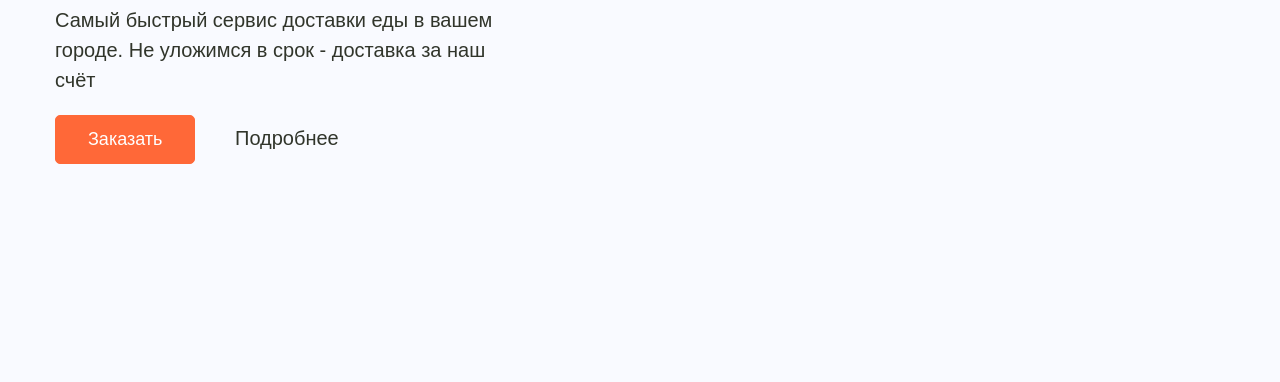
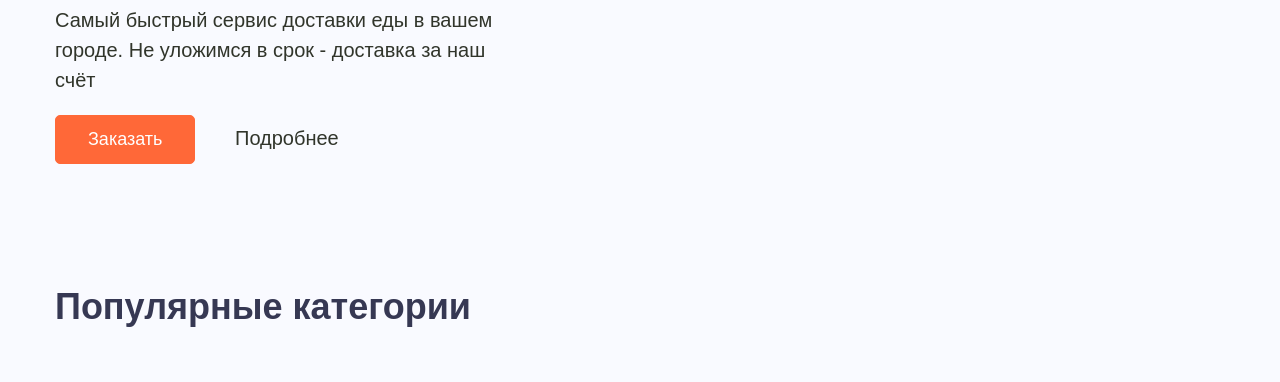
Before and after one commit to GithubKopylova/Simple-Food, a website: page app/index.html in a window 1280 px wide. Shown: the part 516-898 px from the top of the page. Drawn offline with nearby package versions, Linux system fonts and the light colour scheme; files that its build step writes are made by us from their sources.

Commit message:
changed the font

```diff
--- a/app/index.html
+++ b/app/index.html
@@ -90,6 +90,14 @@
               <img class= hero__img src="images/Hero-Guy.png" alt="доставщик еды на мотоцикле">
             </div>
           </div>
+        </div>
+      </section>
+
+      <section class="popular-categories">
+        <div class="container">
+          <h2 class="title">
+            Популярные категории
+          </h2>
         </div>
       </section>
 
--- a/app/scss/_fonts.scss
+++ b/app/scss/_fonts.scss
@@ -20,7 +20,7 @@
 
 @font-face {
   font-family: 'Rubik-Medium';
-  font-weight: 500;
+  font-weight: 600;
   font-style: normal;
   src:  local('Rubik-Medium'),
         url('../fonts/Rubik-Medium.woff2') format (woff2),
--- a/app/scss/_vars.scss
+++ b/app/scss/_vars.scss
@@ -20,7 +20,7 @@ $title:                     #363853;
   font-weight: 400;
 }
 
-%rubik-500 {
+%rubik-600 {
   font-family: 'Rubik-Medium', sans-serif;
   font-weight: 500;
 }
--- a/app/scss/style.scss
+++ b/app/scss/style.scss
@@ -282,6 +282,13 @@ button {
   }
 }
 
+.title {
+  font-weight: 600;
+  font-size: 36px;
+  line-height: 1.3;
+  color: $title;
+}
+
 
 
 
```
